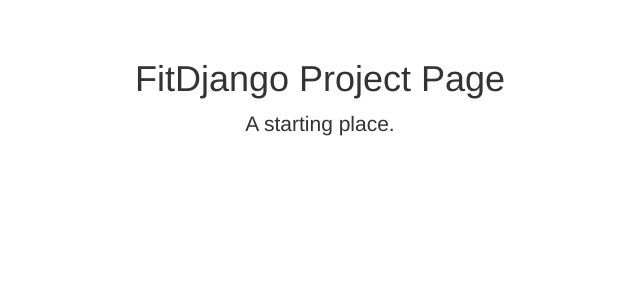
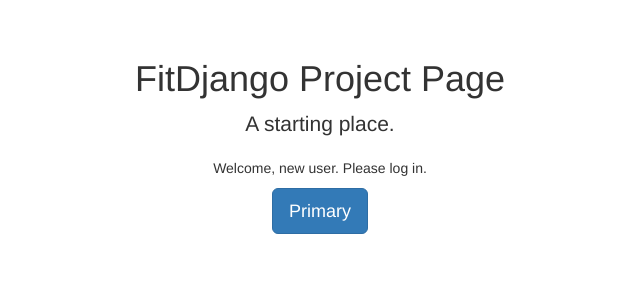
Before and after one commit to lwotton/Django, a Django app: template Tracker/templates/tracker/index.html in a window 1280 px wide. Shown: the part 51-351 px from the top of the page, without its empty margins (320-960 px from the left). Run offline with Django 3.2, Linux system fonts and the light colour scheme; the template is opened without the code that fills it, so the values that code supplies are empty; some libraries are stand-ins or nearby versions.

Commit message:
Authenticating users in templates

```diff
--- a/FitDjango/settings.py
+++ b/FitDjango/settings.py
@@ -90,3 +90,4 @@ USE_TZ = True
 # https://docs.djangoproject.com/en/1.7/howto/static-files/
 ACCOUNT_ACTIVATION_DAYS = 2
 STATIC_URL = '/static/'
+AUTH_PROFILE_MODULE = "tracker.UserProfile"
--- a/Tracker/templates/tracker/index.html
+++ b/Tracker/templates/tracker/index.html
@@ -41,6 +41,12 @@
       <div class="starter-template">
         <h1>FitDjango Project Page</h1>
         <p class="lead">A starting place.</p>
+        {% if user.is_authenticated %}
+    <p>Welcome, {{ user.get_username }}. Thanks for logging in.</p>
+{% else %}
+    <p>Welcome, new user. Please log in.</p>
+    <button type="button" class="btn btn-lg btn-primary">Primary</button>
+{% endif %}
       </div>
 
     </div><!-- /.container -->
@@ -56,13 +62,3 @@
 
 
 </body></html>
-
-<!-- {% if exercise_list %}
-<ul>
-{% for exercise in exercise_list %}
-<li>{{ exercise.exercise_name }}</li>
-{% endfor %}
-</ul>
-{% else %}
-<p>No exercises are available.</p>
-{% endif %} -->
--- a/Tracker/views.py
+++ b/Tracker/views.py
@@ -12,7 +12,7 @@ class IndexView(generic.ListView):
     context_object_name = 'exercise_list'
 
     def get_queryset(self):
-        return Exercise.objects.all
+        return Exercise.objects.order_by('-pub_date')[:5]
 
 class UserView(generic.ListView):
 	template_name = 'tracker/users.html'
```
Also changed, not shown: db.sqlite3, 3 other files.
